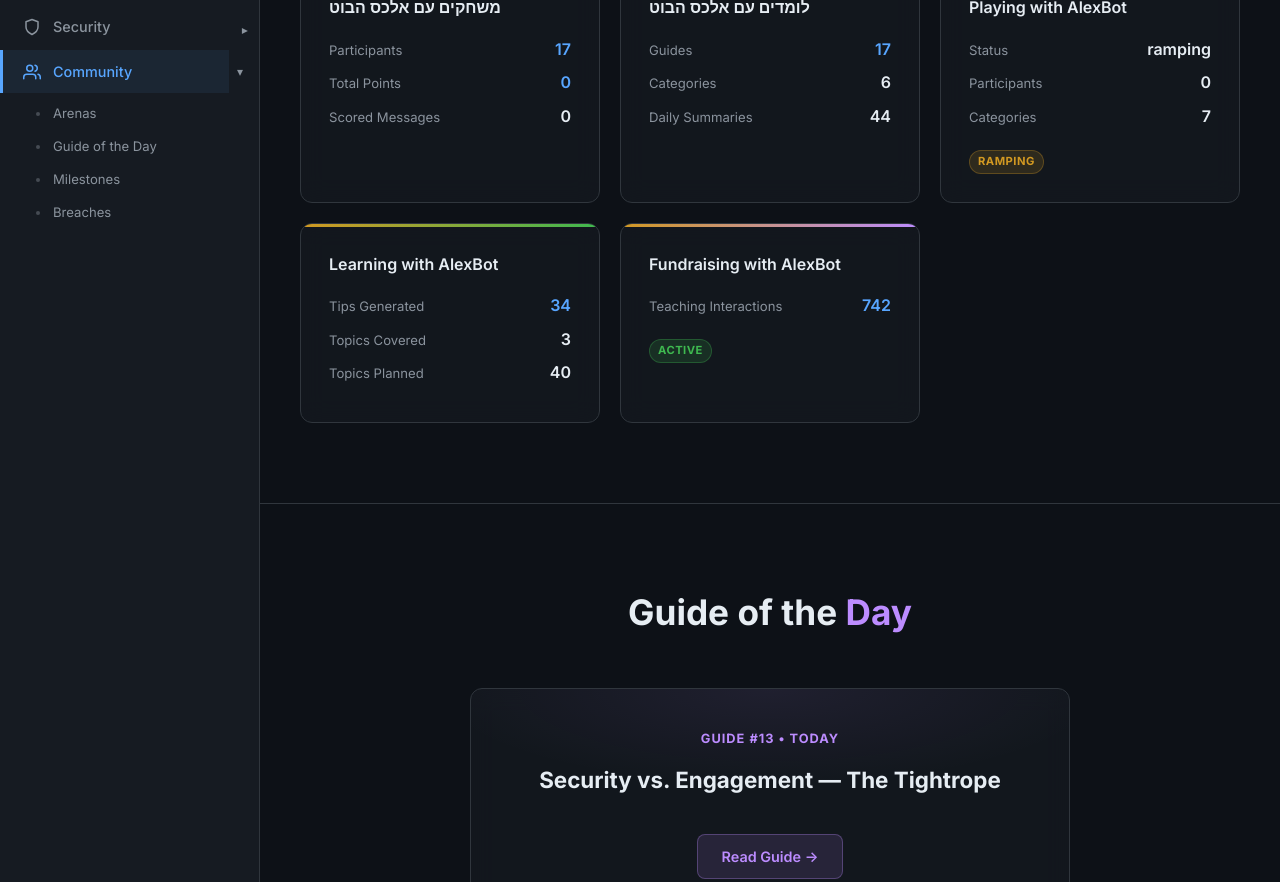
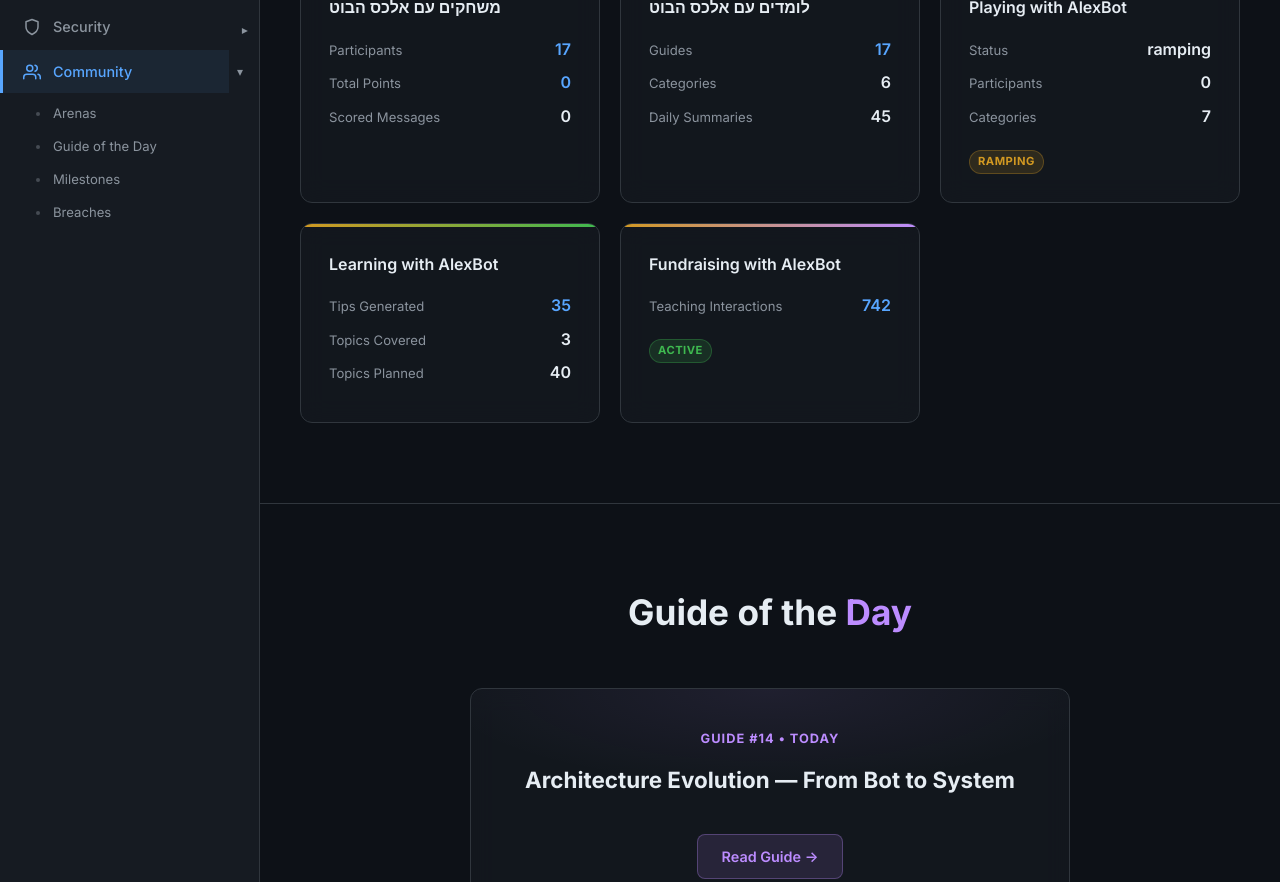
Before and after one commit to alexliv1234/alexbot-public, a Jekyll site: the page built from docs/community.html, in a window 1280 px wide and 1400 px high, scrolled down 450 px. Shown: the part 154-1036 px from the top of the window. Built offline with Jekyll 4.4.1, drawn with Linux system fonts in a browser that asks for light colours; some of the changed text lies outside the part shown.

Commit message:
📊 Auto-update community stats (2026-04-19_05-00)
Hebrew Playing: 17 players /  pts
Guides: 17 published | International: 0 playing

```diff
--- a/docs/assets/groups-data.json
+++ b/docs/assets/groups-data.json
@@ -1,6 +1,6 @@
 {
-  "lastUpdated": "2026-04-18",
-  "timestamp": "2026-04-18T17:00Z",
+  "lastUpdated": "2026-04-19",
+  "timestamp": "2026-04-19T02:00Z",
   "hebrewPlaying": {
     "name": "משחקים עם אלכס הבוט",
     "participants": 17,
@@ -12,7 +12,7 @@
     "name": "לומדים עם אלכס הבוט",
     "guides": 17,
     "categories": 6,
-    "dailySummaries": 44,
+    "dailySummaries": 45,
     "qaExchanges": 3
   },
   "intlPlaying": {
@@ -23,7 +23,7 @@
   },
   "intlLearning": {
     "name": "Learning with AlexBot",
-    "tipsGenerated": 34,
+    "tipsGenerated": 35,
     "topicsCovered": 3,
     "topicsPlanned": 40,
     "deliveryFailures": 1
@@ -53,9 +53,9 @@
     }
   ],
   "guideOfTheDay": {
-    "num": 13,
-    "title": "Security vs. Engagement — The Tightrope",
-    "slug": "13-security-vs-engagement-balance"
+    "num": 14,
+    "title": "Architecture Evolution — From Bot to System",
+    "slug": "14-architecture-evolution"
   },
   "communityMilestones": [
     {
```
